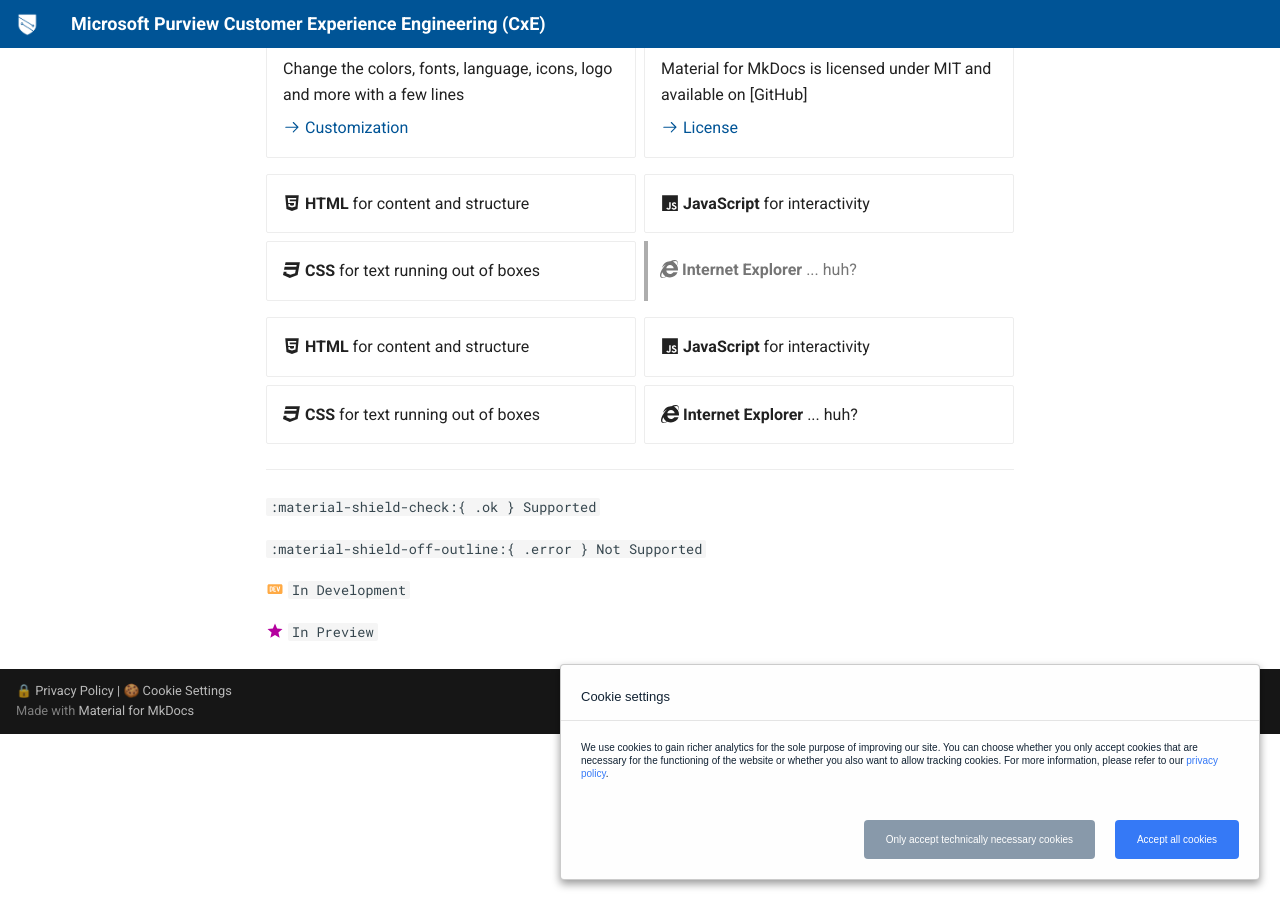
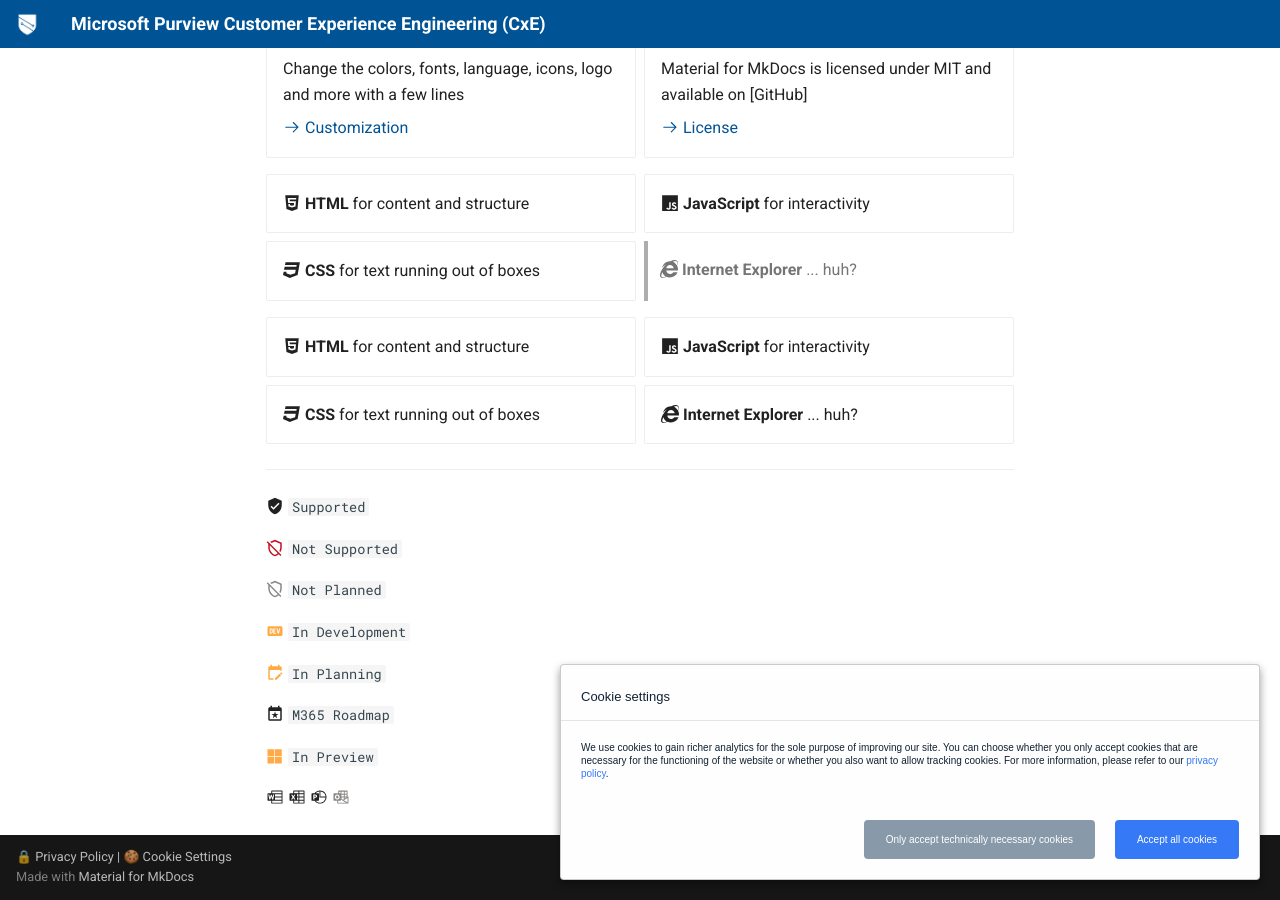
Before and after one commit to microsoft/ComplianceCxE, an MkDocs documentation site: the page built from docs/playbooks/AIP2MIP/test.md, in a window 1280 px wide and 900 px high, scrolled down 2380 px. Built offline with MkDocs 1.6.1 and Material for MkDocs 9.7.7, drawn with Linux system fonts in a browser that asks for light colours; some of the changed lines change nothing that is shown.

Commit message:
Update test.md

```diff
--- a/docs/playbooks/AIP2MIP/test.md
+++ b/docs/playbooks/AIP2MIP/test.md
@@ -165,10 +165,20 @@
 
 --------------
 
-`:material-shield-check:{ .ok } Supported`
+:material-shield-check:{ .ok } `Supported`
 
-`:material-shield-off-outline:{ .error } Not Supported`
+:material-shield-off-outline:{ .error } `Not Supported`
+
+:material-shield-off-outline:{ .na } `Not Planned`
+
 
 :material-dev-to:{ .warning } `In Development`
 
-:material-star:{ .pink } `In Preview`
+:material-calendar-edit:{ .warning } `In Planning`{ .warning }
+
+:material-calendar-star:{ .ping } `M365 Roadmap`
+
+
+:material-microsoft:{ .warning } `In Preview`
+
+:material-microsoft-word:{ .ok } :material-microsoft-excel:{ .ok } :material-microsoft-powerpoint:{ .ok } :material-microsoft-outlook:{ .na }
```
